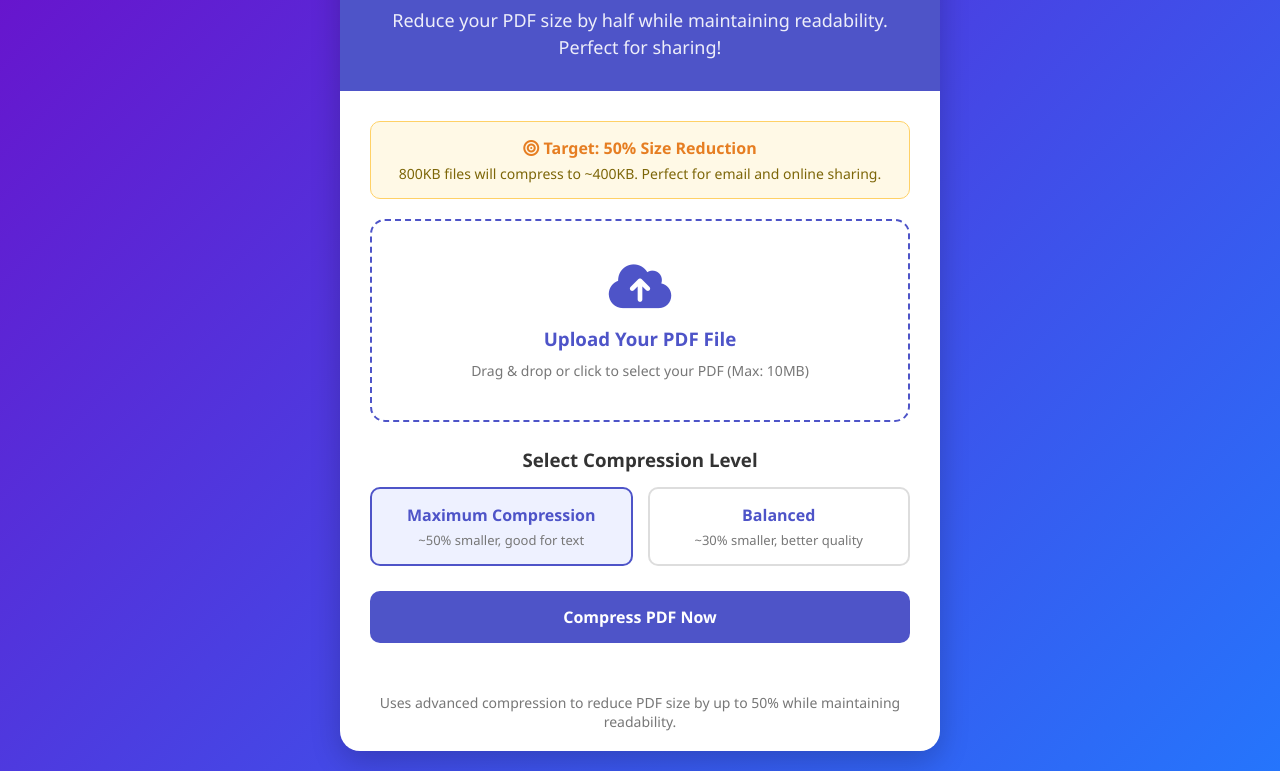
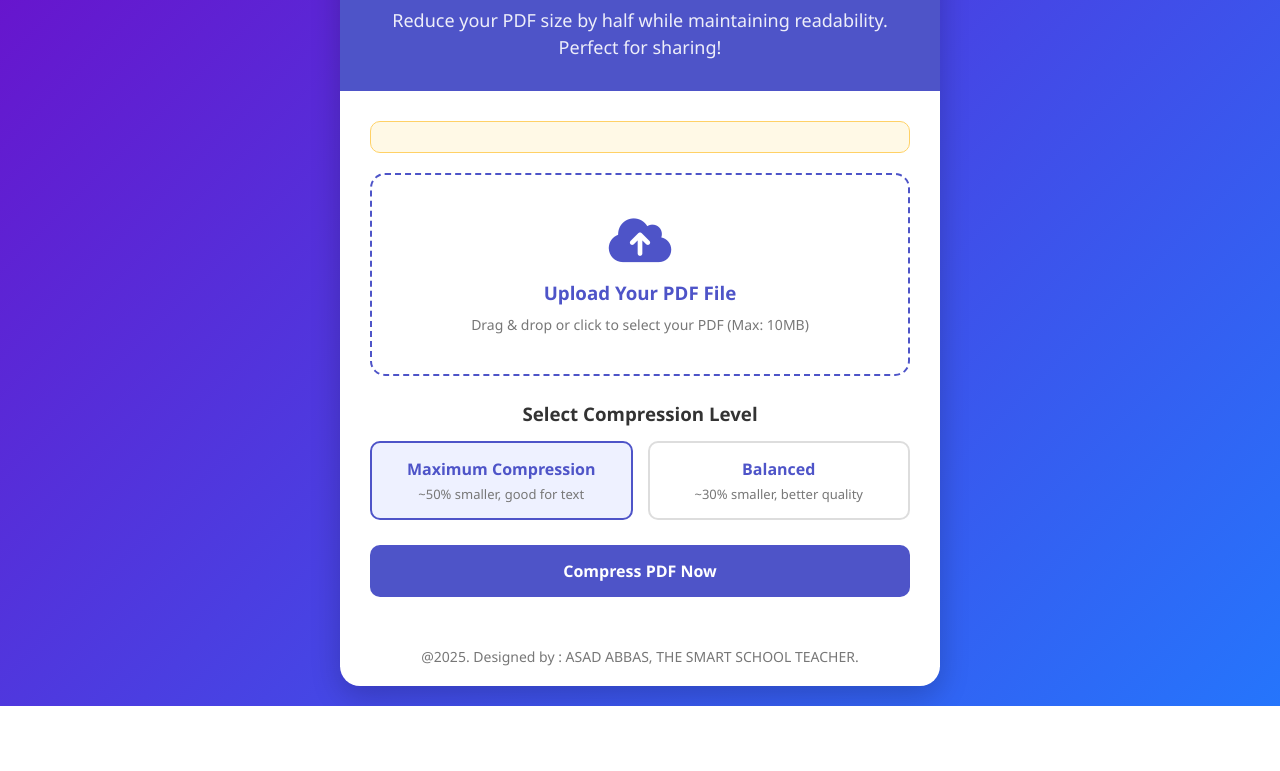
Before and after one commit to AsadAbbas120214100092/PDF-Compressor, a plain HTML site: page index.html in a window 1280 px wide. Shown: the part 96-867 px from the top of the page. After the commit the page ends 802 px from the top, so only its background shows below. Drawn offline with Linux system fonts and the light colour scheme.

Commit message:
Update index.html
added code

```diff
--- a/index.html
+++ b/index.html
@@ -275,8 +275,7 @@
 
         <div class="upload-container">
             <div class="compression-info">
-                <h4><i class="fas fa-bullseye"></i> Target: 50% Size Reduction</h4>
-                <p>800KB files will compress to ~400KB. Perfect for email and online sharing.</p>
+
             </div>
 
             <div class="upload-area" id="upload-area">
@@ -333,7 +332,7 @@
         </div>
 
         <div class="footer">
-            <p>Uses advanced compression to reduce PDF size by up to 50% while maintaining readability.</p>
+            <p>@2025. Designed by : ASAD ABBAS, THE SMART SCHOOL TEACHER.</p>
         </div>
     </div>
 
```
